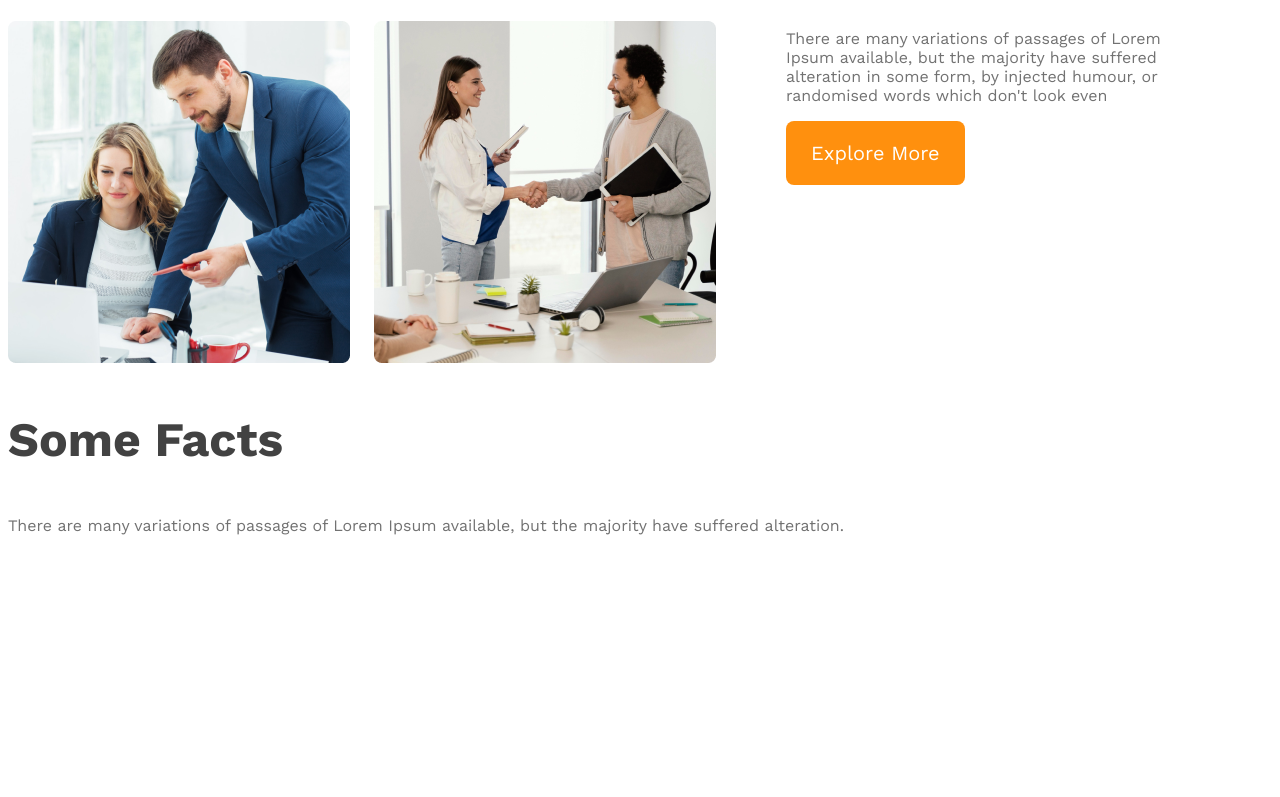
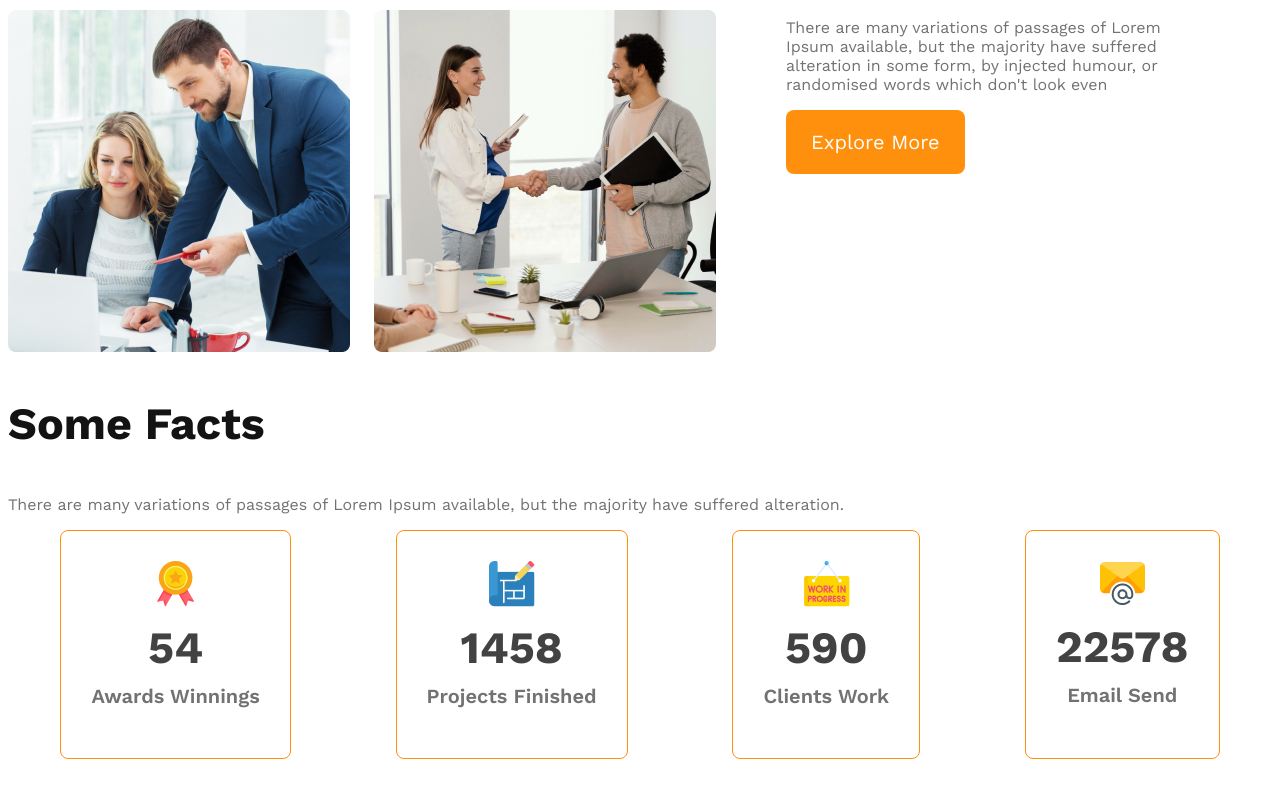
Before and after one commit to MahfuzaKhatun24/g3-architects-website, a plain HTML site: page index.html in a window 1280 px wide. Shown: the part 1437-2234 px from the top of the page. Before the commit the page ends 2042 px from the top, so only its background shows below. Drawn offline with nearby package versions, Linux system fonts and the light colour scheme.

Commit message:
card container added

```diff
--- a/index.html
+++ b/index.html
@@ -50,8 +50,30 @@
 
 </section>
 <section class="facts">
-<h3 class="section-title">Some Facts</h3>
+<h3 class="section-title ">Some Facts</h3>
 <p class="text-light-gray">There are many variations of passages of Lorem Ipsum available, but the majority have suffered alteration.</p>
+<div class="facts-card-container">
+<div class="card">
+    <img src="images/icons/ribon.png" alt="">
+    <h2 class="card-stats">54</h2>
+    <p class="card-title text-light-gray">Awards Winnings</p>
+</div>
+<div class="card">
+    <img src="images/icons/projects.png" alt="">
+    <h2 class="card-stats">1458</h2>
+    <p class="card-title text-light-gray">Projects Finished</p>
+</div>
+<div class="card">
+    <img src="images/icons/customers.png" alt="">
+    <h2 class="card-stats">590</h2>
+    <p class="card-title text-light-gray">Clients Work</p>
+</div>
+<div class="card">
+    <img src="images/icons/email.png" alt="">
+    <h2 class="card-stats">22578</h2>
+    <p class="card-title text-light-gray">Email Send</p>
+</div>
+</div>
 </section>
     </main>
 
--- a/styles/architects.css
+++ b/styles/architects.css
@@ -1,19 +1,21 @@
-
 @import url('https://fonts.googleapis.com/css2?family=Work+Sans:ital,wght@0,400;0,500;0,600;0,700;1,700&display=swap');
 
 
-*{
+* {
     font-family: 'Work Sans', sans-serif;
 }
-.section-title{
-    font-size: 3rem;
+
+.section-title {
+    font-size: 2.8rem;
     font-weight: 700;
-    color: #424242;
+    color: #131313;
 }
-.text-light-gray{
-    color:  #727272;
+
+.text-light-gray {
+    color: #727272;
 }
-.btn-primary{
+
+.btn-primary {
     border-radius: 8px;
     background: #FF900E;
     color: #FFF;
@@ -22,72 +24,111 @@ padding: 20px 25px;
     cursor: pointer;
     border: 0;
 }
-header{
+
+header {
     background: rgba(255, 144, 14, 0.10);
     padding: 50px 240px;
 }
-nav{
+
+nav {
     display: flex;
     justify-content: space-between;
     align-items: center;
 }
 
-nav >ul {
+nav>ul {
     display: flex;
 }
-nav li{
+
+nav li {
     list-style: none;
     margin-right: 30px;
     font-weight: 500px;
     font-size: 1rem;
 }
-nav li a{
+
+nav li a {
     text-decoration: none;
     color: var(--dark-02, #424242);
 }
-.banner-content{
+
+.banner-content {
     max-width: 800px;
     text-align: center;
     margin: 0 auto;
 }
-.banner-title{
+
+.banner-title {
     font-size: 4rem;
     font-weight: 700;
     color: var(--dark-01, #131313);
 }
 
-.banner img{
+.banner img {
     margin-top: 20px;
     width: 100%;
 }
 
-main{
+main {
     max-width: 1440px;
     margin: 70px auto;
 }
-.teams-container{
+
+.teams-container {
     display: flex;
     align-items: center;
 }
-.teams-img-container{
+
+.teams-img-container {
     display: grid;
     grid-template-columns: repeat(2, 1fr);
     gap: 1.5rem;
 }
-.teams-content{
+
+.teams-content {
     padding-left: 70px;
     padding-right: 70px;
 }
-.teams-title{
+
+.teams-title {
     font-size: 2.8rem;
 }
-.teams-title .quick-list{
+
+.teams-title .quick-list {
 
     font-weight: 500;
 }
-.teams-title .text-features{
+
+.teams-title .text-features {
     color: #FF900E;
     font-weight: 700;
+}
+
+.facts-card-container {
+    display: flex;
+    justify-content: space-around;
+
+}
+
+.facts-card-container .card {
+    border-radius: 8px;
+    border: 1px solid #FF900E;
+    text-align: center;
+    padding: 30px;
+
+
+}
+.facts-card-container .card-title{
+  font-weight: 600;
+  font-size: 1.25rem;
+  margin-top: 5px;
+
+}
+.facts-card-container .card-stats {
+    font-size: 2.8rem;
+    color: #424242;
+    margin-top: 10px;
+    margin-bottom: 10px;
 }
 
 
@@ -135,32 +176,38 @@ gap: 1.5rem;
 
 
 @media screen and (max-width:576px) {
-    header{
+    header {
         padding: 20px;
 
     }
- nav{
+
+    nav {
         flex-direction: column;
     }
- .teams-container{
+
+    .teams-container {
         flex-direction: column;
     }
- .teams-img-container{
+
+    .teams-img-container {
         grid-template-columns: 1fr;
     }
- .teams-content{
+
+    .teams-content {
         padding-left: 20px;
         padding-right: 20px;
     }
 
 }
+
 @media screen and(min-width:576px) and (max-width:960px) {
-    header{
+    header {
         padding: 50px;
     }
+
     nav,
 
- .teams-container{
+    .teams-container {
         flex-direction: column;
     }
 }
```
Lines whose indentation alone changed are shown as unchanged.
